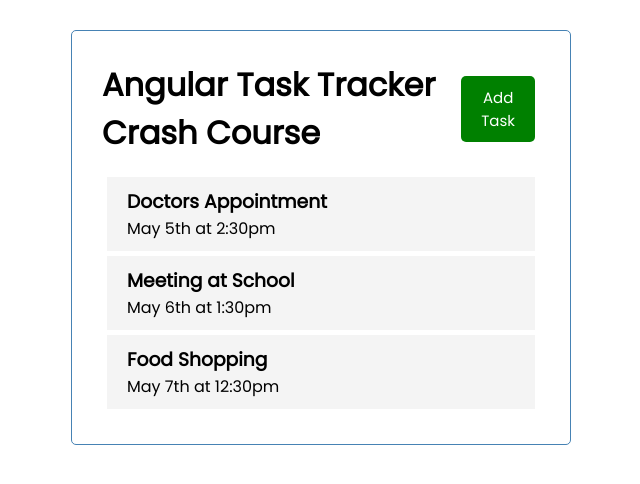
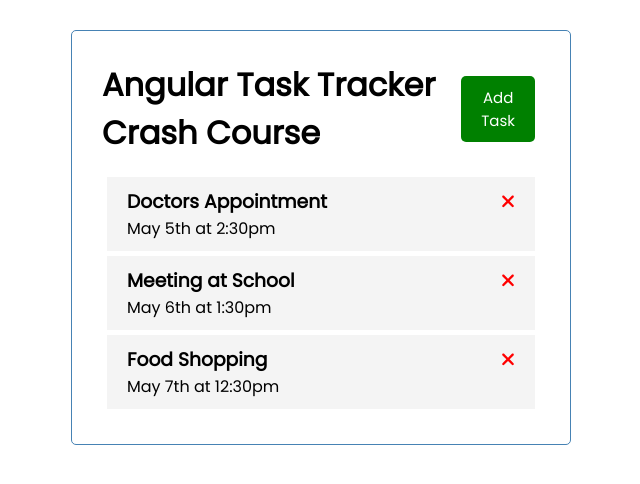
Before and after one commit to terranadams/angular-traversy-crash, an Angular app: page / in a window 1280 px wide. Shown: the top 484 px of the page, without its empty margins (319-959 px from the left). Built offline with nearby package versions, Linux system fonts and the light colour scheme.

Commit message:
imported fontawesome, made tasks service

```diff
--- a/package.json
+++ b/package.json
@@ -18,6 +18,9 @@
     "@angular/platform-browser": "^15.0.0",
     "@angular/platform-browser-dynamic": "^15.0.0",
     "@angular/router": "^15.0.0",
+    "@fortawesome/angular-fontawesome": "^0.12.0",
+    "@fortawesome/fontawesome-svg-core": "^6.2.0",
+    "@fortawesome/free-solid-svg-icons": "^6.2.0",
     "rxjs": "~7.5.0",
     "tslib": "^2.3.0",
     "zone.js": "~0.12.0"
--- a/src/app/app.module.ts
+++ b/src/app/app.module.ts
@@ -7,6 +7,7 @@ import { HeaderComponent } from './components/header/header.component';
 import { ButtonComponent } from './components/button/button.component';
 import { TasksComponent } from './components/tasks/tasks.component';
 import { TaskItemComponent } from './components/task-item/task-item.component';
+import { FontAwesomeModule } from '@fortawesome/angular-fontawesome';
 
 @NgModule({
   declarations: [
@@ -18,7 +19,8 @@ import { TaskItemComponent } from './components/task-item/task-item.component';
   ],
   imports: [
     BrowserModule,
-    AppRoutingModule
+    AppRoutingModule,
+    FontAwesomeModule
   ],
   providers: [],
   bootstrap: [AppComponent]
--- a/src/app/components/task-item/task-item.component.html
+++ b/src/app/components/task-item/task-item.component.html
@@ -1,4 +1,4 @@
 <div class="task">
-  <h3>{{task.text}}</h3>
+  <h3>{{task.text}}<fa-icon (click)="onDelete()" [ngStyle]="{ color: 'red'}" [icon]="faTimes"></fa-icon></h3>
   <p>{{task.day}}</p>
 </div>
--- a/src/app/components/task-item/task-item.component.ts
+++ b/src/app/components/task-item/task-item.component.ts
@@ -1,5 +1,6 @@
 import { Component, Input } from '@angular/core';
 import { Task } from 'src/app/interfaces/Task';
+import { faTimes } from '@fortawesome/free-solid-svg-icons';
 
 @Component({
   selector: 'app-task-item',
@@ -8,4 +9,9 @@ import { Task } from 'src/app/interfaces/Task';
 })
 export class TaskItemComponent {
   @Input() task!: Task; // must remember to use the ! after the name when creating component attributes(props)
+  faTimes = faTimes // we have to define these after importing
+
+  onDelete() {
+    console.log("goodbye world")
+  }
 }
--- a/src/app/components/tasks/tasks.component.ts
+++ b/src/app/components/tasks/tasks.component.ts
@@ -1,5 +1,5 @@
 import { Component } from '@angular/core';
-import { TASKS } from 'src/app/mock-tasks';
+import { TaskService } from 'src/app/services/task.service';
 import { Task } from 'src/app/interfaces/Task';
 
 
@@ -9,5 +9,12 @@ import { Task } from 'src/app/interfaces/Task';
   styleUrls: ['./tasks.component.css']
 })
 export class TasksComponent {
-  tasks: Task[] = TASKS
+
+  constructor(private taskService: TaskService) {}
+
+  ngOnInit(): void {
+    this.tasks = this.taskService.getTasks() // remember to use the 'this' keyword with classes
+  }
+
+  tasks: Task[] = []
 }
--- /dev/null
+++ b/src/app/services/task.service.ts
@@ -0,0 +1,15 @@
+import { Injectable } from '@angular/core';
+import { Task } from '../interfaces/Task';
+import { TASKS } from '../mock-tasks';
+
+@Injectable({
+  providedIn: 'root'
+})
+export class TaskService {
+
+  constructor() { }
+
+  getTasks(): Task[] {
+    return TASKS
+  }
+}
```
Also changed, not shown: 2 other files (tests, documents, lock files or other folders).
